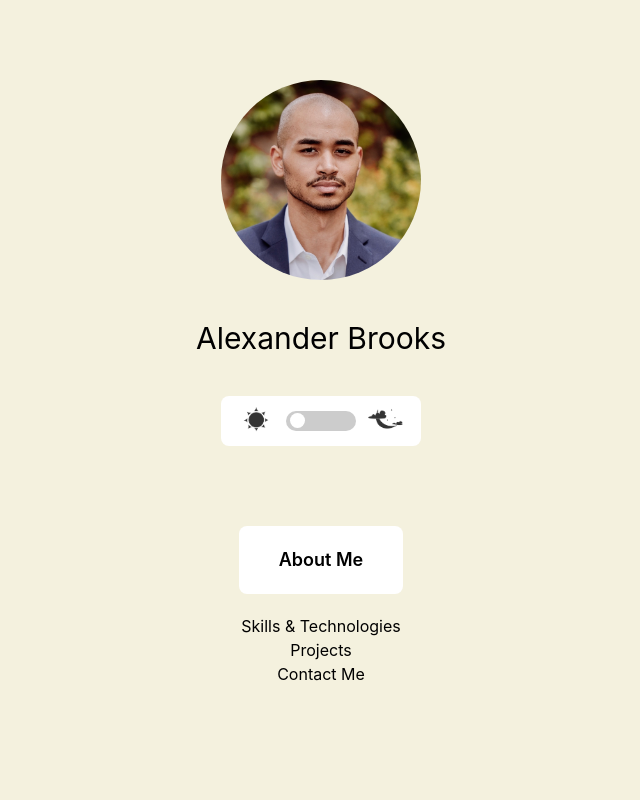
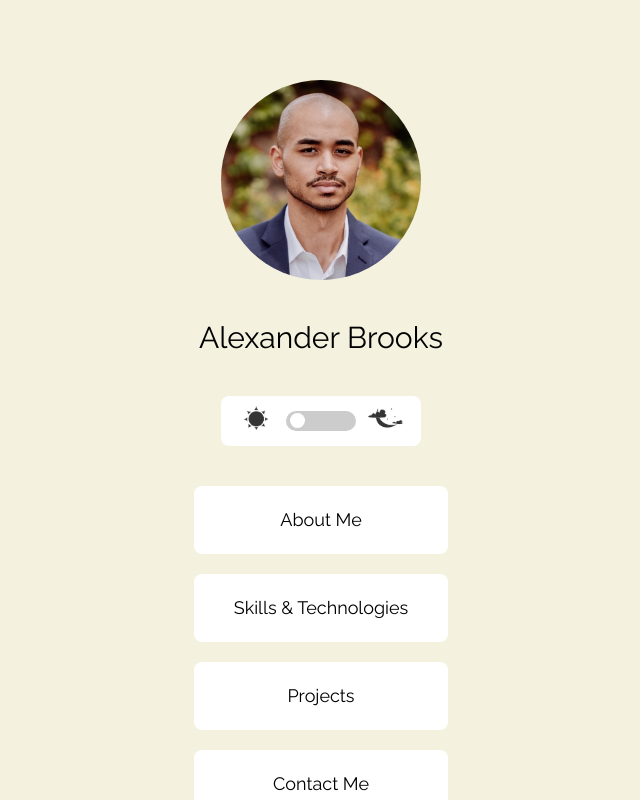
Before and after one commit to al-brooks/software-engineering-portfolio-v2, a Next.js app: page / in a window 1280 px wide. Shown: the whole page, without its empty margins (319-959 px from the left). Built offline with nearby package versions, Linux system fonts and the light colour scheme.

Commit message:
updated about me page

```diff
--- a/components/Header.js
+++ b/components/Header.js
@@ -40,7 +40,7 @@ const Header = ({ home }) => {
   };
 
   return (
-    <header className="flex flex-col items-center my-20">
+    <header className="flex flex-col items-center mt-20 mb-10">
       {home ? (
         <>
           <Image
@@ -51,7 +51,7 @@ const Header = ({ home }) => {
             alt="Alexander Brooks"
             className="rounded-full"
           />
-          <h1 className="my-10 text-3xl">Alexander Brooks</h1>
+          <h1 className="my-10 text-3xl dark:text-primary-100">Alexander Brooks</h1>
         </>
       ) : (
         <>
@@ -69,7 +69,7 @@ const Header = ({ home }) => {
           </Link>
           <Link href="/">
             <a>
-              <h2 className="my-8 text-xl">Alexander Brooks</h2>
+              <h2 className="my-8 text-xl dark:text-primary-100">Alexander Brooks</h2>
             </a>
           </Link>
         </>
--- a/components/Layout.js
+++ b/components/Layout.js
@@ -3,14 +3,29 @@ import Header from "./Header";
 import Link from "next/link";
 
 const Layout = ({ children, home }) => {
+  const layoutClasses = [
+    "bg-primary-300",
+    "dark:bg-tertiary-500",
+    "overflow-scroll",
+    "h-screen"
+  ];
+
+  const backBtnClasses = [
+    "mx-10",
+    "p-2",
+    "hover:text-highlight",
+    "dark:text-primary-100",
+    "dark:hover:text-highlight"
+  ]
+
   return (
-    <div className="bg-primary-300 dark:bg-tertiary-500 overflow-hidden h-screen">
+    <div className={layoutClasses.join(" ")}>
       <Header home={home} />
       <main className="flex flex-col items-center">{children}</main>
       {!home && (
         <div>
           <Link href="/">
-            <a>← Back to home</a>
+            <a className={backBtnClasses.join(" ")}>← Back to home</a>
           </Link>
         </div>
       )}
--- /dev/null
+++ b/components/MenuCard.js
@@ -0,0 +1,31 @@
+import Link from "next/link";
+
+const MenuCard = ({ option, url }) => {
+  // longer styling sequence:
+  const cardClasses = [
+    "mb-5",
+    "py-5",
+    "px-10",
+    "rounded-lg",
+    "bg-primary-100",
+    "hover:shadow-sm",
+    "hover:bg-tertiary-100",
+    "hover:text-primary-100",
+    "dark:bg-tertiary-100",
+    "dark:text-primary-100",
+    "dark:hover:bg-primary-100",
+    "dark:hover:text-tertiary-100"
+  ];
+
+  return (
+    <Link href={url}>
+      <a>
+        <div className={cardClasses.join(" ")}>
+          <h2 className="text-lg">{option}</h2>
+        </div>
+      </a>
+    </Link>
+  );
+};
+
+export default MenuCard;
--- a/components/MenuSection.js
+++ /dev/null
@@ -1,11 +0,0 @@
-import Image from "next/image";
-
-const MenuSection = ({option, optionImage}) => {
-    return (
-        <section>
-            <h4>{option}</h4>
-        </section>
-     );
-}
-
-export default MenuSection;
--- a/pages/about.js
+++ b/pages/about.js
@@ -1,9 +1,19 @@
 import Layout from "../components/Layout";
 
 const About = () => {
+  const sectionClasses = [
+    "py-5",
+    "px-10",
+    "mb-10",
+    "w-5/6",
+    "rounded-lg",
+    "bg-primary-100",
+    "dark:bg-tertiary-100",
+    "dark:text-primary-100"
+  ];
   return (
     <Layout>
-      <section>
+      <section className={sectionClasses.join(" ")}>
         <h1>About Me</h1>
         <p>
           I am a Data Analyst turned Software Engineer, experienced in
--- a/pages/index.js
+++ b/pages/index.js
@@ -1,6 +1,7 @@
 import Head from "next/head";
 import Layout from "../components/Layout";
 import Link from "next/link";
+import MenuCard from "../components/MenuCard";
 
 export default function Home() {
   return (
@@ -8,34 +9,12 @@ export default function Home() {
       <Head>
         <title>Alexander Brooks</title>
       </Head>
-      <Link href="/about">
-        <a>
-          <div className="bg-primary-100 py-5 px-10 rounded-lg mb-5 hover:shadow-lg">
-            <h2 className="text-lg font-semibold">About Me</h2>
-          </div>
-        </a>
-      </Link>
-      <Link href="/skills">
-        <a>
-          <div>
-            <h2>Skills & Technologies</h2>
-          </div>
-        </a>
-      </Link>
-      <Link href="/projects">
-        <a>
-          <div>
-            <h2>Projects</h2>
-          </div>
-        </a>
-      </Link>
-      <Link href="/contact">
-        <a>
-          <div>
-            <h2>Contact Me</h2>
-          </div>
-        </a>
-      </Link>
+      <nav className="flex flex-col text-center">
+        <MenuCard option={"About Me"} url={"/about"} />
+        <MenuCard option={"Skills & Technologies"} url={"/skills"} />
+        <MenuCard option={"Projects"} url={"/projects"} />
+        <MenuCard option={"Contact Me"} url={"/contact"} />
+      </nav>
     </Layout>
   );
 }
--- a/styles/globals.css
+++ b/styles/globals.css
@@ -1,9 +1,10 @@
+@import url('https://fonts.googleapis.com/css2?family=Raleway&display=swap');
+
 html,
 body {
   padding: 0;
   margin: 0;
-  font-family: -apple-system, BlinkMacSystemFont, Segoe UI, Roboto, Oxygen,
-    Ubuntu, Cantarell, Fira Sans, Droid Sans, Helvetica Neue, sans-serif;
+  font-family: 'Raleway', sans-serif;
 }
 
 a {
--- a/styles/modules/Header.module.css
+++ b/styles/modules/Header.module.css
@@ -48,7 +48,7 @@
 }
 
 input:checked + .slider {
-  background-color: blue;
+  background-color: #292b3d;
 }
 
 input:checked + .slider::before {
--- a/tailwind.config.js
+++ b/tailwind.config.js
@@ -42,7 +42,8 @@ module.exports = {
         500: "#e7a132"
       },
       error: "#d32752",
-      info: "#f6c31c"
+      info: "#f6c31c",
+      highlight: "#66a3ff"
     },
     extend: {}
   },
```
